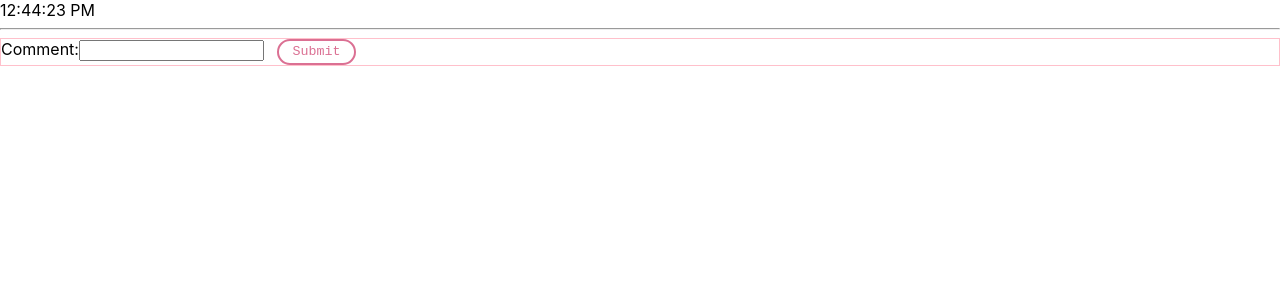
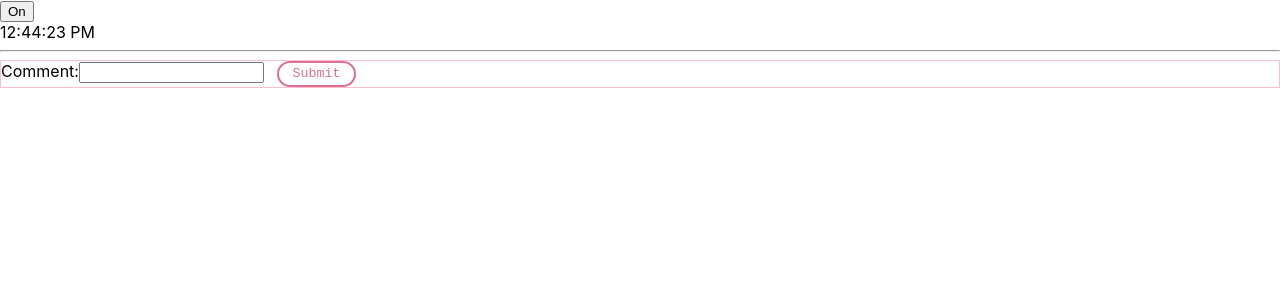
Before and after one commit to SuoraGmbH/react-camp-2022-12, a React (Create React App) app: page / in a window 1280 px wide. Shown: the top 300 px of the page. Built offline with nearby package versions, Linux system fonts and the light colour scheme.

Commit message:
Clock with toggle

```diff
--- a/src/App.tsx
+++ b/src/App.tsx
@@ -3,6 +3,7 @@ import { TimeEntry } from "./domain/TimeEntry";
 import TimeEntryForm from "./components/TimeEntryForm";
 import TimeEntryList from "./components/TimeEntryList";
 import Clock from "./components/Clock";
+import Toggle from "./components/Toggle";
 
 // Example on how to get the type of props of a component
 // const welcomeProps: ComponentProps<typeof Welcome> = { city: "some city" };
@@ -16,7 +17,7 @@ function App() {
 
   return (
     <div>
-      <Clock />
+      <Toggle />
       <TimeEntryList timeEntries={timeEntries} />
       <hr />
       <TimeEntryForm onAddTimeEntry={handleAddTimeEntry} />
--- a/src/components/Clock.tsx
+++ b/src/components/Clock.tsx
@@ -6,9 +6,14 @@ const Clock: React.FunctionComponent = () => {
   );
 
   useEffect(() => {
-    setInterval(() => {
+    const intervalId = setInterval(() => {
+      console.log("Interval läuft");
       setTimeString(new Date().toLocaleTimeString());
     }, 300);
+
+    return () => {
+      clearInterval(intervalId);
+    };
   }, []);
 
   return <div>{timeString}</div>;
--- /dev/null
+++ b/src/components/Toggle.tsx
@@ -0,0 +1,22 @@
+import React, { useState } from "react";
+import Clock from "./Clock";
+
+const Toggle: React.FunctionComponent = () => {
+  const [state, setState] = useState(true);
+
+  return (
+    <div>
+      <button
+        onClick={() => {
+          setState(!state);
+        }}
+      >
+        {state ? "On" : "Off"}
+      </button>
+
+      {state && <Clock />}
+    </div>
+  );
+};
+
+export default Toggle;
```
